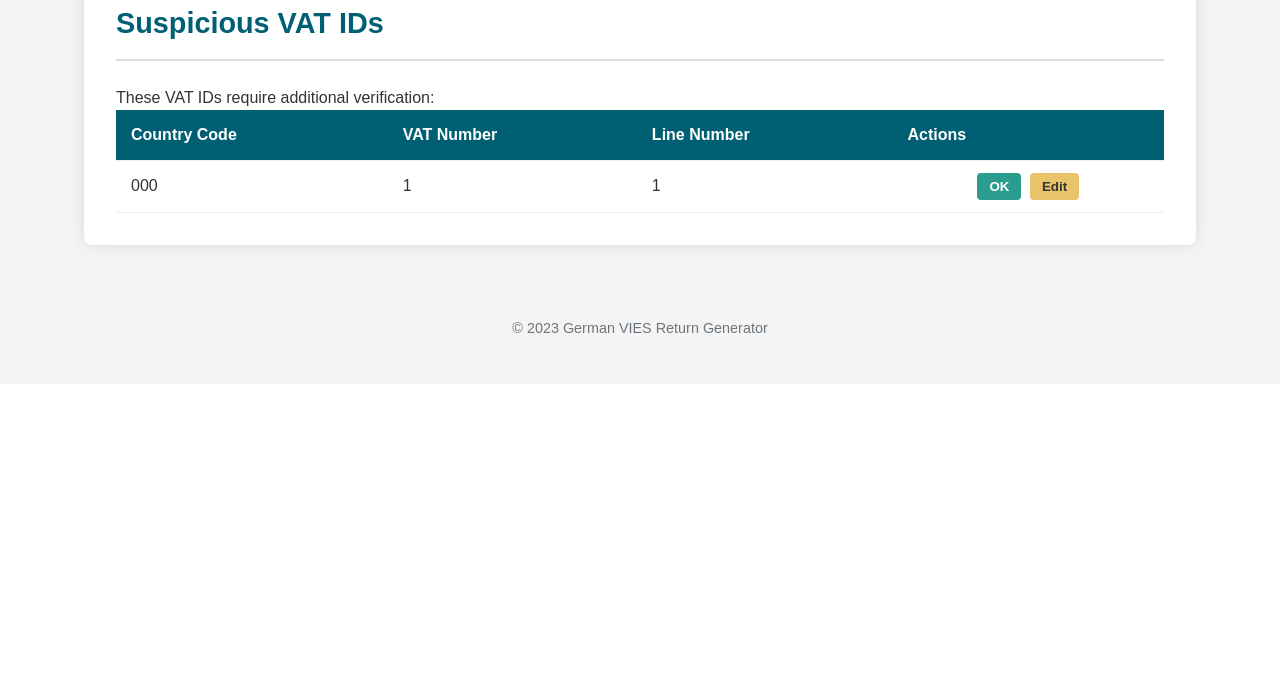
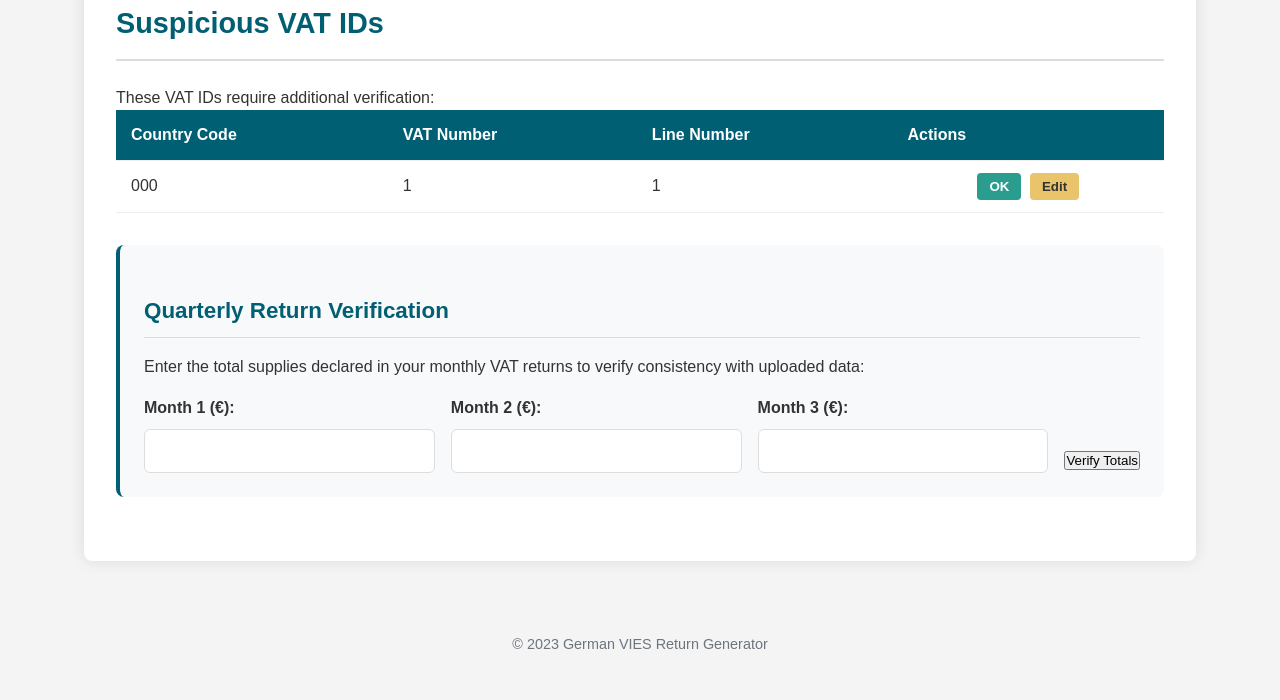
Before and after one commit to rahulbala1799/VIES, a Flask app: template templates/index.html in a window 1280 px wide. Shown: the part 833-1533 px from the top of the page. Before the commit the page ends 1166 px from the top, so only its background shows below. Run offline with Flask 2, Linux system fonts and the light colour scheme; the template is opened without the code that fills it: most values are stand-ins (such as "Sample title", 1, 10 or a date in 2020).

Commit message:
Add quarterly verification feature to compare VAT returns with uploaded data

```diff
--- a/static/css/style.css
+++ b/static/css/style.css
@@ -543,3 +543,72 @@ footer {
     color: #2a9d8f;
     font-style: italic;
 }
+
+/* Quarterly Verification Section */
+.quarterly-verification {
+    margin-top: 2rem;
+    padding: 1.5rem;
+    background-color: #f8f9fa;
+    border-radius: 8px;
+    border-left: 4px solid #005f73;
+}
+
+.quarterly-inputs {
+    display: flex;
+    flex-wrap: wrap;
+    gap: 1rem;
+    margin-top: 1rem;
+    align-items: flex-end;
+}
+
+.quarterly-inputs .form-group {
+    flex: 1;
+    min-width: 180px;
+    margin-bottom: 0;
+}
+
+.verification-result {
+    margin-top: 1.5rem;
+    padding: 1rem;
+    background-color: #fff;
+    border-radius: 8px;
+    box-shadow: 0 2px 8px rgba(0,0,0,0.1);
+}
+
+.result-row {
+    display: flex;
+    justify-content: space-between;
+    padding: 0.5rem 0;
+    border-bottom: 1px solid #eee;
+}
+
+.result-row:last-child {
+    border-bottom: none;
+}
+
+.result-label {
+    font-weight: bold;
+    color: #333;
+}
+
+.result-value {
+    font-weight: bold;
+}
+
+.match-status {
+    margin-top: 1rem;
+    padding: 0.75rem;
+    border-radius: 6px;
+    font-weight: bold;
+    text-align: center;
+}
+
+.match-status.match {
+    background-color: #d1e7dd;
+    color: #0f5132;
+}
+
+.match-status.mismatch {
+    background-color: #f8d7da;
+    color: #842029;
+}
--- a/static/js/script.js
+++ b/static/js/script.js
@@ -263,3 +263,61 @@ window.onclick = function(event) {
         closeEditModal();
     }
 }
+
+// Quarterly verification functions
+document.addEventListener('DOMContentLoaded', function() {
+    // Set up event listeners for quarterly verification
+    const verifyButton = document.getElementById('verify-totals');
+    if (verifyButton) {
+        verifyButton.addEventListener('click', verifyQuarterlyTotals);
+    }
+
+    // Add event listeners to update totals when inputs change
+    const monthlyInputs = document.querySelectorAll('.monthly-amount');
+    monthlyInputs.forEach(input => {
+        input.addEventListener('input', function() {
+            // Clear previous verification results when inputs change
+            document.getElementById('verification-result').style.display = 'none';
+        });
+    });
+});
+
+/**
+ * Verify quarterly totals against uploaded data
+ */
+function verifyQuarterlyTotals() {
+    // Get values from inputs
+    const month1 = parseFloat(document.getElementById('month1-total').value) || 0;
+    const month2 = parseFloat(document.getElementById('month2-total').value) || 0;
+    const month3 = parseFloat(document.getElementById('month3-total').value) || 0;
+
+    // Calculate quarterly sum
+    const quarterlySum = month1 + month2 + month3;
+
+    // Get VIES total from uploaded data
+    let viesTotal = document.querySelector('.dashboard-card.highlight .card-value').textContent;
+    viesTotal = parseFloat(viesTotal.replace('€', '').replace(',', '')) || 0;
+
+    // Calculate difference
+    const difference = Math.abs(quarterlySum - viesTotal);
+    const percentageDifference = viesTotal > 0 ? (difference / viesTotal) * 100 : 0;
+
+    // Update UI
+    document.getElementById('quarterly-sum').textContent = `€${quarterlySum.toFixed(2)}`;
+    document.getElementById('vies-total').textContent = `€${viesTotal.toFixed(2)}`;
+    document.getElementById('difference').textContent = `€${difference.toFixed(2)} (${percentageDifference.toFixed(2)}%)`;
+
+    // Show match status
+    const matchStatus = document.getElementById('match-status');
+    // Consider a match if difference is less than 1% or €10, whichever is smaller
+    const threshold = Math.min(10, viesTotal * 0.01);
+    const isMatch = difference <= threshold;
+
+    matchStatus.textContent = isMatch
+        ? 'The totals match! (Difference is within acceptable threshold)'
+        : 'Warning: The totals do not match. Please review your data.';
+    matchStatus.className = isMatch ? 'match-status match' : 'match-status mismatch';
+
+    // Show verification result
+    document.getElementById('verification-result').style.display = 'block';
+}
--- a/templates/index.html
+++ b/templates/index.html
@@ -151,30 +151,48 @@
                     </div>
                     {% endif %}
 
-                    <!-- Add this before the closing body tag -->
-                    <!-- Edit VAT Modal -->
-                    <div id="edit-vat-modal" class="modal">
-                        <div class="modal-content">
-                            <h3>Edit VAT ID</h3>
+                    <!-- Quarterly Return Verification Section -->
+                    <div class="section quarterly-verification">
+                        <h3>Quarterly Return Verification</h3>
+                        <p>Enter the total supplies declared in your monthly VAT returns to verify consistency with uploaded data:</p>
+
+                        <div class="quarterly-inputs">
                             <div class="form-group">
-                                <label for="edit-country-code">Country Code (2 characters):</label>
-                                <input type="text" id="edit-country-code" maxlength="2">
+                                <label for="month1-total">Month 1 (€):</label>
+                                <input type="number" id="month1-total" class="monthly-amount" step="0.01" min="0">
                             </div>
                             <div class="form-group">
-                                <label for="edit-vat-number">VAT Number:</label>
-                                <input type="text" id="edit-vat-number">
+                                <label for="month2-total">Month 2 (€):</label>
+                                <input type="number" id="month2-total" class="monthly-amount" step="0.01" min="0">
                             </div>
-                            <input type="hidden" id="edit-line-number">
-                            <input type="hidden" id="edit-index">
+                            <div class="form-group">
+                                <label for="month3-total">Month 3 (€):</label>
+                                <input type="number" id="month3-total" class="monthly-amount" step="0.01" min="0">
+                            </div>
                             <div class="form-actions">
-                                <button onclick="saveEditedVat()" class="btn-primary">Save</button>
-                                <button onclick="closeEditModal()" class="btn-secondary">Cancel</button>
+                                <button type="button" id="verify-totals" class="btn-primary">Verify Totals</button>
                             </div>
+                        </div>
+
+                        <div id="verification-result" style="display: none;" class="verification-result">
+                            <div class="result-row">
+                                <span class="result-label">Quarterly Total (VAT Returns):</span>
+                                <span id="quarterly-sum" class="result-value">€0.00</span>
+                            </div>
+                            <div class="result-row">
+                                <span class="result-label">VIES Total (Uploaded Data):</span>
+                                <span id="vies-total" class="result-value">€{{ total_amount }}</span>
+                            </div>
+                            <div class="result-row">
+                                <span class="result-label">Difference:</span>
+                                <span id="difference" class="result-value">€0.00</span>
+                            </div>
+                            <div id="match-status" class="match-status"></div>
                         </div>
                     </div>
 
-                    <!-- Toast notification container -->
-                    <div id="toast" style="display: none;"></div>
+                    <div class="action-buttons">
+                    </div>
                 </div>
                 {% endif %}
             </div>
@@ -185,6 +203,30 @@
         </footer>
     </div>
 
+    <!-- Edit VAT Modal -->
+    <div id="edit-vat-modal" class="modal">
+        <div class="modal-content">
+            <h3>Edit VAT ID</h3>
+            <div class="form-group">
+                <label for="edit-country-code">Country Code (2 characters):</label>
+                <input type="text" id="edit-country-code" maxlength="2">
+            </div>
+            <div class="form-group">
+                <label for="edit-vat-number">VAT Number:</label>
+                <input type="text" id="edit-vat-number">
+            </div>
+            <input type="hidden" id="edit-line-number">
+            <input type="hidden" id="edit-index">
+            <div class="form-actions">
+                <button onclick="saveEditedVat()" class="btn-primary">Save</button>
+                <button onclick="closeEditModal()" class="btn-secondary">Cancel</button>
+            </div>
+        </div>
+    </div>
+
+    <!-- Toast notification container -->
+    <div id="toast" style="display: none;"></div>
+
     <script src="{{ url_for('static', filename='js/script.js') }}"></script>
 </body>
 </html>
```
